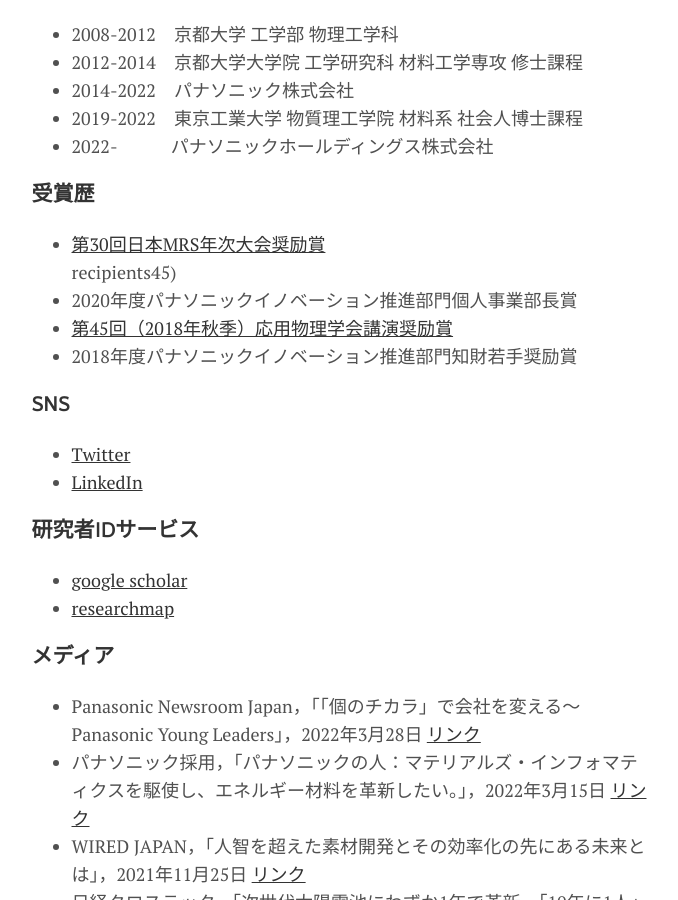
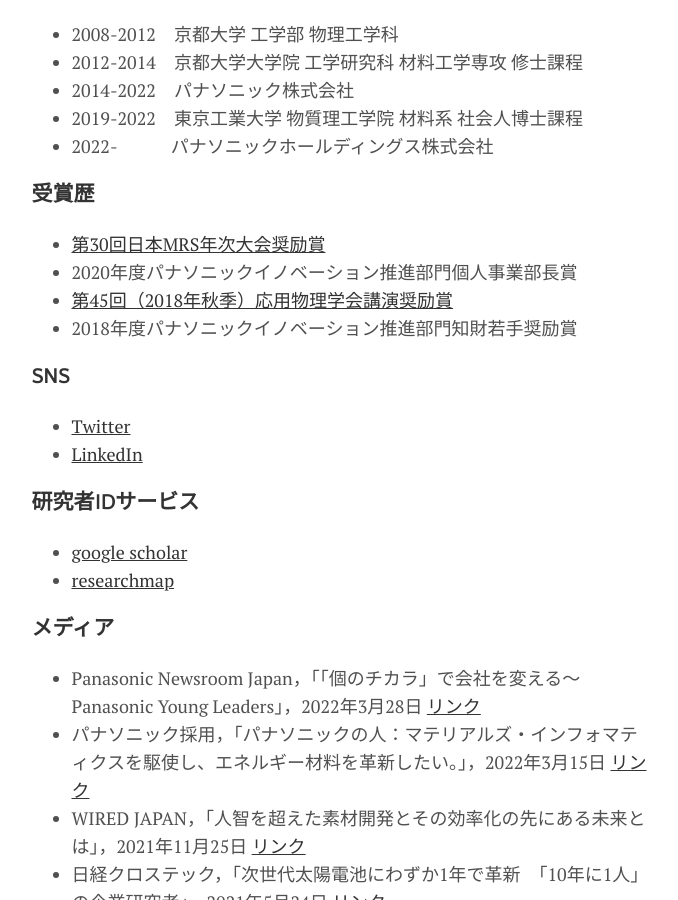
Before and after one commit to yokoyamatomoyasu/yokoyamatomoyasu.github.io, a Jekyll site: the page built from menu/about.md, in a window 1280 px wide and 900 px high, scrolled down 725 px. Shown: the whole window, without its empty margins (301-979 px from the left). Built offline with Jekyll 4.4.1, drawn with Linux system fonts in a browser that asks for light colours.

Commit message:
GitHub pages site with Jekyll

```diff
--- a/menu/about.md
+++ b/menu/about.md
@@ -30,9 +30,8 @@
 
 ### 受賞歴
 - [第30回日本MRS年次大会奨励賞](https://www.mrs-j.org/meeting2020/jp/prg/awardList.php)
-recipients45)
 - 2020年度パナソニックイノベーション推進部門個人事業部長賞
-- [第45回（2018年秋季）応用物理学会講演奨励賞](https://www.jsap.or.jp/young-scientist-presentation-award/)
+- [第45回（2018年秋季）応用物理学会講演奨励賞](https://www.jsap.or.jp/young-scientist-presentation-award/recipients45)
 - 2018年度パナソニックイノベーション推進部門知財若手奨励賞
 
 ### SNS
```
